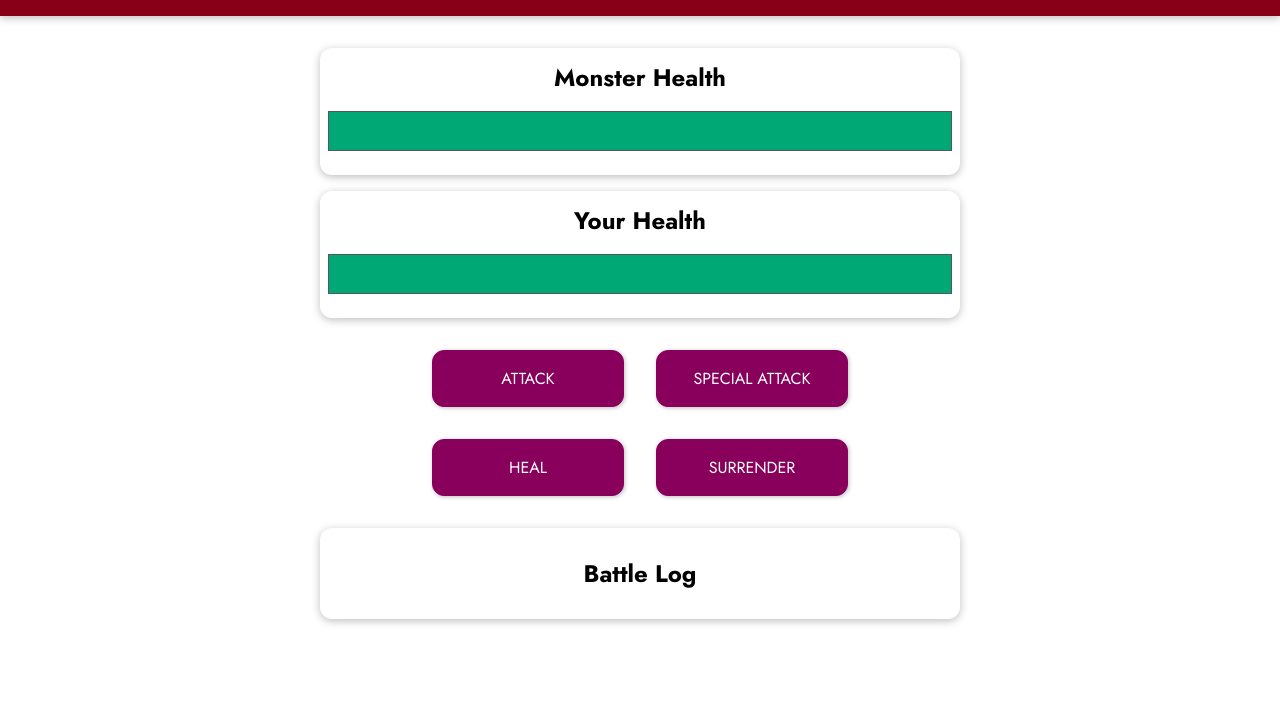
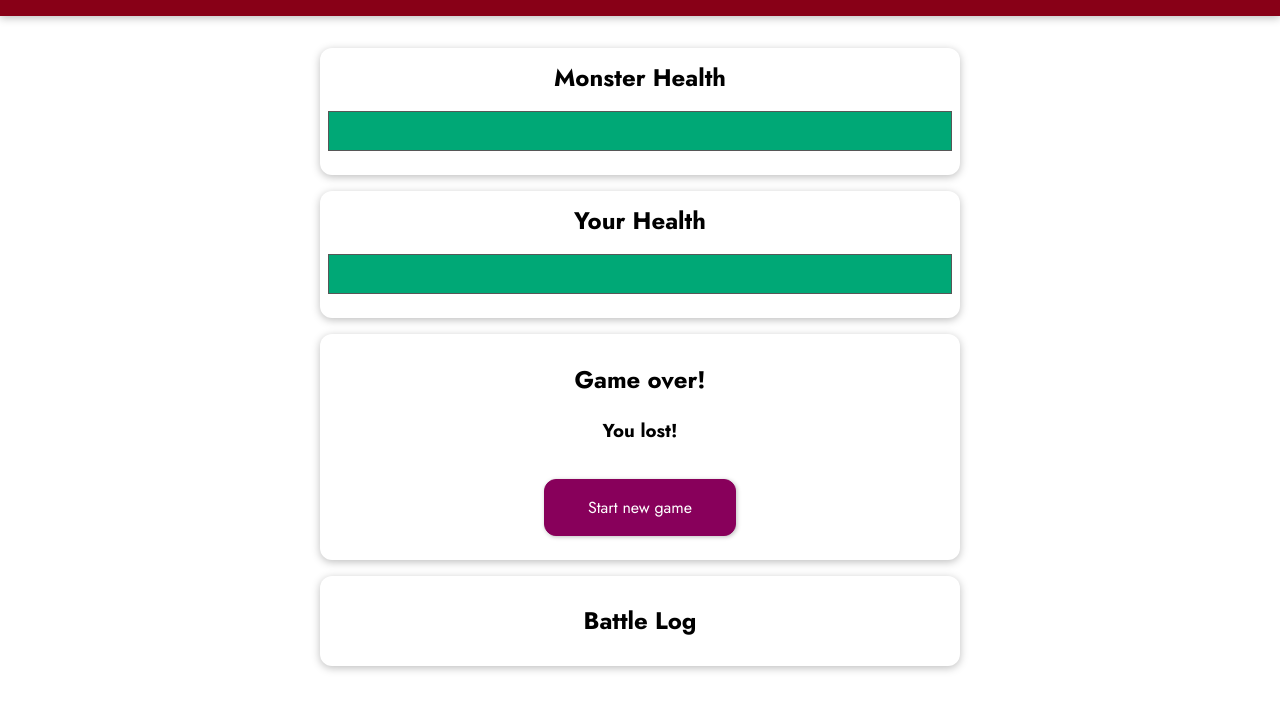
Before and after one commit to jesusmsr/vue-course, a plain HTML site: page prj-monster-01-starting-setup/index.html in a window 1280 px wide. Both pictures are taken after a click on the button "SURRENDER". Drawn offline with nearby package versions, Linux system fonts and the light colour scheme.

Commit message:
Add surrender functionality

```diff
--- a/prj-monster-01-starting-setup/app.js
+++ b/prj-monster-01-starting-setup/app.js
@@ -89,6 +89,9 @@ const app = Vue.createApp({
             this.monsterHp = 100;
             this.winner = null;
             this.currentRound = 0;
+        },
+        surrender() {
+            this.winner = 'monster';
         }
     }
 });
--- a/prj-monster-01-starting-setup/index.html
+++ b/prj-monster-01-starting-setup/index.html
@@ -45,12 +45,13 @@
       <h3 v-if="winner=='draw'">It's a draw!</h3>
       <button @click="startGame">Start new game</button>
     </section>
-    <section id="controls">
+    <section id="controls"
+      v-else>
       <button @click="attackMonster">ATTACK</button>
       <button :disabled="specialAttackAvailable"
         @click="specialAttackMonster">SPECIAL ATTACK</button>
       <button @click="healPlayer">HEAL</button>
-      <button>SURRENDER</button>
+      <button @click="surrender">SURRENDER</button>
     </section>
     <section id="log"
       class="container">
```
